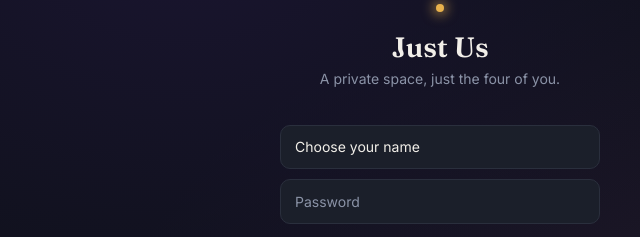
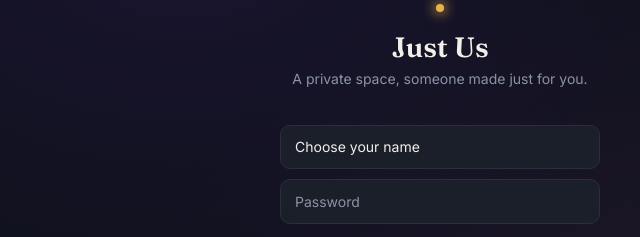
Before and after one commit to Dileshwarpatle/Glitch-, a website: page public/index.html in a window 1280 px wide. Shown: the part 243-480 px from the top of the page, 200-840 px from the left. Drawn offline with nearby package versions, Linux system fonts and the light colour scheme; no server answers.

Commit message:
Update index.html

```diff
--- a/public/index.html
+++ b/public/index.html
@@ -241,7 +241,7 @@
 <div id="login-box">
   <div class="glow-dot"></div>
   <h1>Just Us</h1>
-  <div class="tagline">A private space, just the four of you.</div>
+  <div class="tagline">A private space, someone made just for you.</div>
   <select id="name">
     <option value="" disabled selected>Choose your name</option>
     <option>Niku Patle</option>
```
